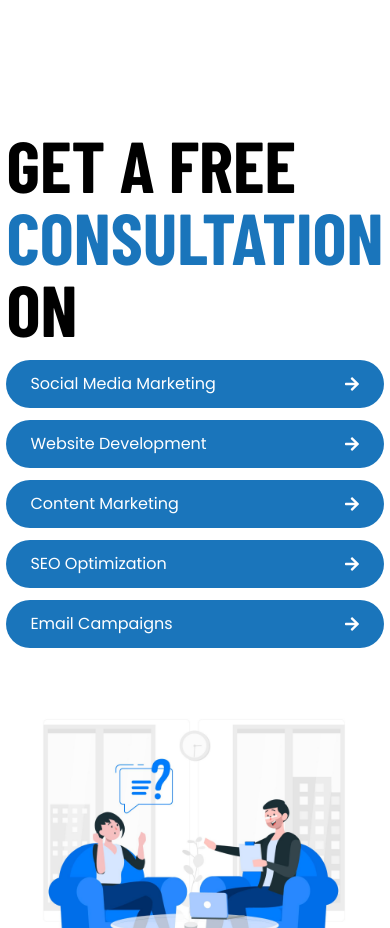
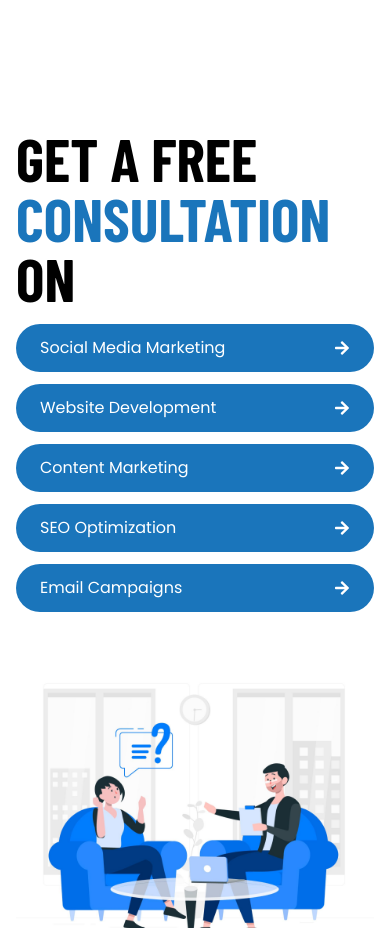
Before and after one commit to yazin123/hemito, a Next.js app: page / in a window 390 px wide. Shown: the part 8080-9008 px from the top of the page. Built offline with nearby package versions, Linux system fonts and the light colour scheme; a web font is replaced by a local one.

Commit message:
home temp full

```diff
--- a/src/app/page.js
+++ b/src/app/page.js
@@ -265,7 +265,7 @@ export default function Home() {
       <div className="max-w-7xl mx-auto px-4 sm:px-6 lg:px-8 items-center mb-20 mt-40 font-poppins">
         <div className="flex flex-col md:flex-row items-center justify-between">
           <div className="mb-8 md:mb-0 md:w-1/2">
-            <h1 className="text-7xl font-black font-barlow mb-4" data-aos="fade-right">
+            <h1 className=" text-6xl lg:text-7xl font-black font-barlow mb-4" data-aos="fade-right">
               GET A FREE<br />
               <span className="hemito-blue">CONSULTATION</span><br />
               ON
```
